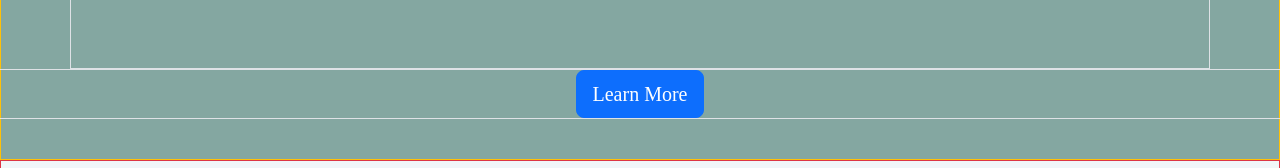
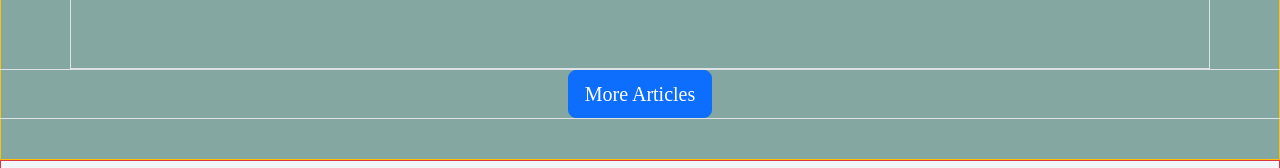
Before and after one commit to nyangweso-rodgers/Web-Applications-with-React.js, a React (Create React App) app in the folder ReactJS-Fundamentals/React-Components/Project-My-Components/my-components-with-create-react-app/: page / in a window 1280 px wide. Shown: the part 538-706 px from the top of the page. Built offline with nearby package versions, Linux system fonts and the light colour scheme; a web font is replaced by a local one.

Commit message:
modified blog component

```diff
--- a/ReactJS-Fundamentals/React-Components/Project-My-Components/my-components-with-create-react-app/src/components/Blog/Blog.js
+++ b/ReactJS-Fundamentals/React-Components/Project-My-Components/my-components-with-create-react-app/src/components/Blog/Blog.js
@@ -12,7 +12,7 @@ const Blog = () => {
             </div>
             <div className='row border'>
                 <div className="col">
-                    <button className='btn btn-lg btn-primary'>Learn More</button>
+                    <button className='btn btn-lg btn-primary'>More Articles</button>
                 </div>
             </div>
         </section>
```
